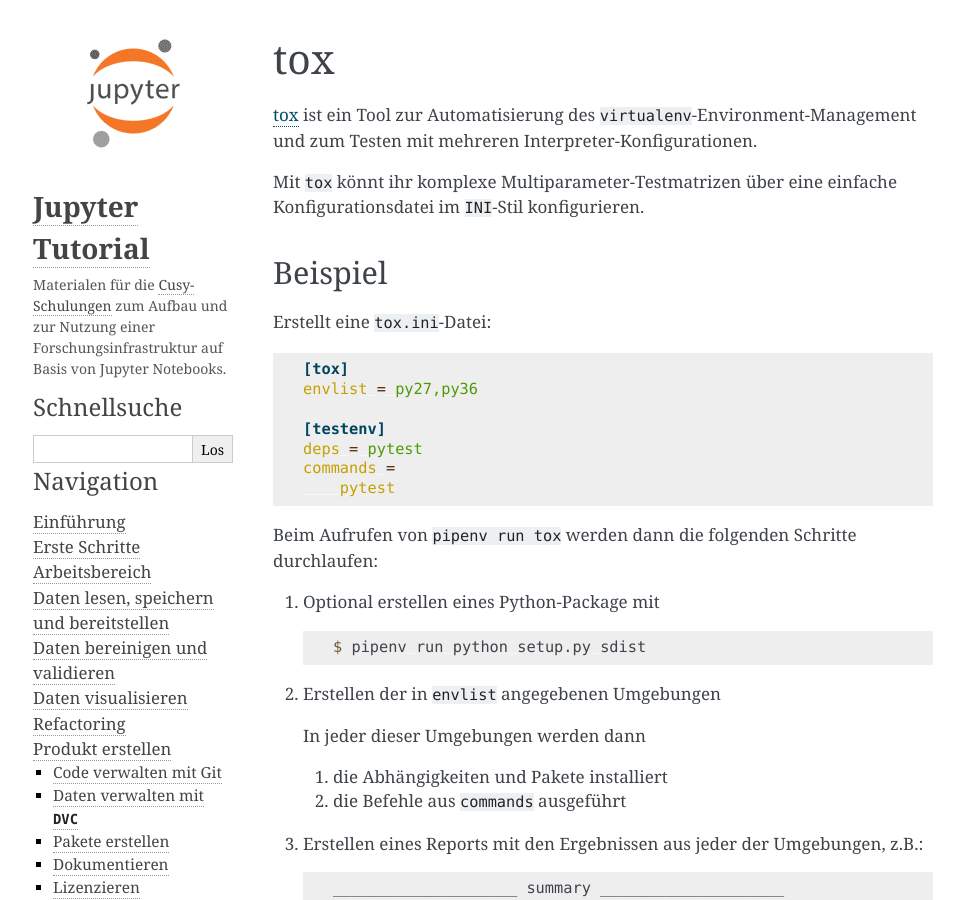
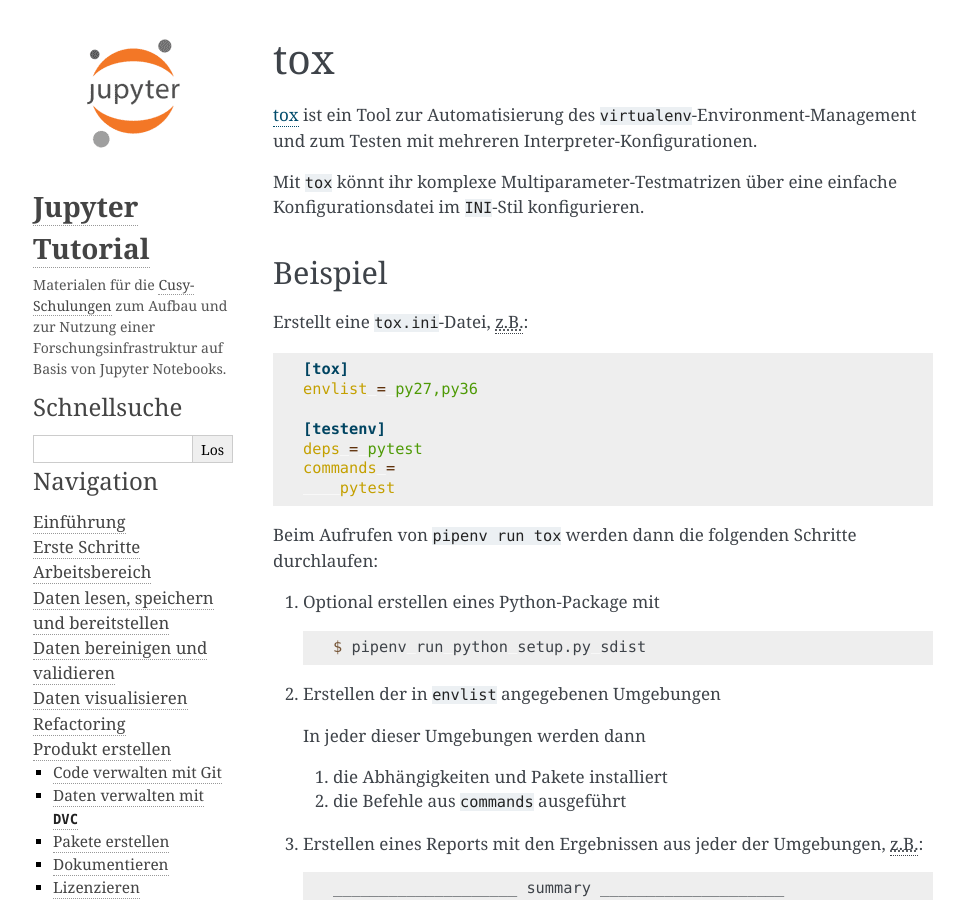
Before and after one commit to veit/jupyter-tutorial-de, a Sphinx documentation site: the page built from docs/productive/testing/tox.rst, in a window 1280 px wide and 900 px high. Shown: the whole window, without its empty margins (147-1111 px from the left). Built offline with Sphinx 7.4.7, drawn with Linux system fonts in a browser that asks for light colours; pages that are not in the unit, such as notebooks, are missing from menus; some of the changed lines change nothing that is shown.

Commit message:
Mark abbreviations

```diff
--- a/docs/productive/testing/tox.rst
+++ b/docs/productive/testing/tox.rst
@@ -11,7 +11,7 @@
 Beispiel
 --------
 
-Erstellt eine ``tox.ini``-Datei:
+Erstellt eine ``tox.ini``-Datei, :abbr:`z.B. (zum Beispiel)`:
 
 .. code-block:: ini
 
@@ -39,7 +39,8 @@
    #. die Abhängigkeiten und Pakete installiert
    #. die Befehle aus ``commands`` ausgeführt
 
-#. Erstellen eines Reports mit den Ergebnissen aus jeder der Umgebungen, z.B.:
+#. Erstellen eines Reports mit den Ergebnissen aus jeder der Umgebungen,
+   :abbr:`z.B. (zum Beispiel)`:
 
    .. code-block:: text
 
```
